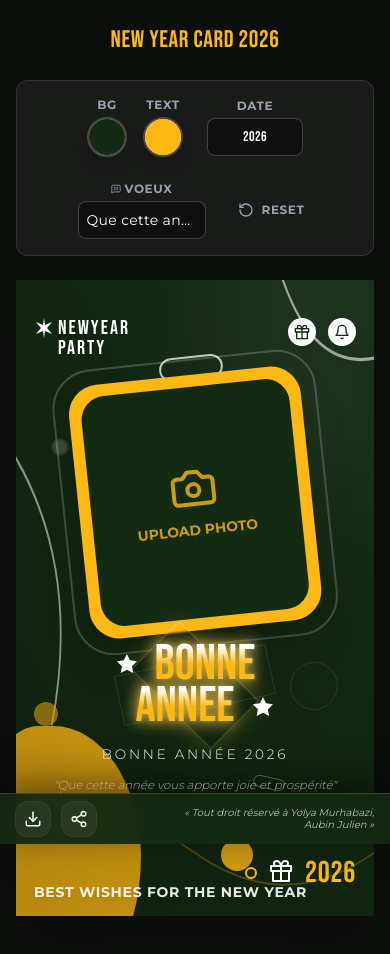
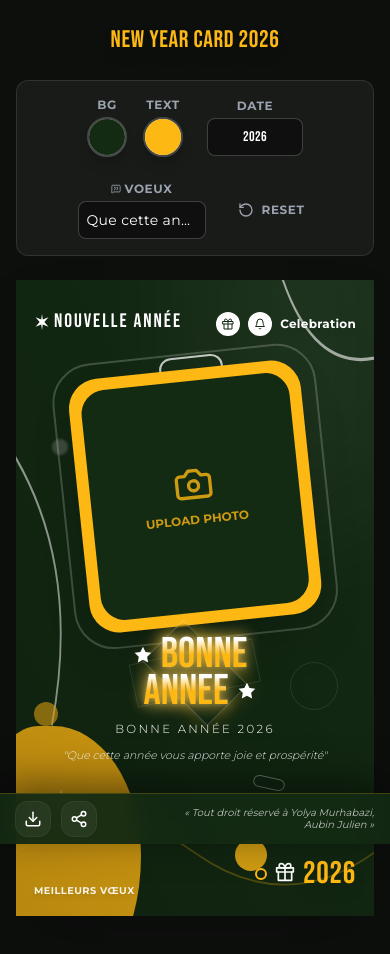
Before and after one commit to yolyamurhabazi/nouvelancard, a React (Vite) app: page / in a window 390 px wide. Shown: the top 954 px of the page. Built offline with nearby package versions, Linux system fonts and the light colour scheme.

Commit message:
feat: Adjust card canvas layout and typography
Updates the card canvas to improve layout responsiveness and text scaling. The title font size now uses `clamp` for better fitting on smaller screens, and the header elements have been adjusted for more consistent positioning and scaling.

```diff
--- a/components/CardCanvas.tsx
+++ b/components/CardCanvas.tsx
@@ -21,8 +21,9 @@ const CardCanvas: React.FC<CardCanvasProps> = ({ cardRef, cardState, onImageUplo
   const bgAccentStyle = { backgroundColor: cardState.accentColor };
   const borderAccentStyle = { borderColor: cardState.accentColor };
 
+  // Responsive typography using clamp to prevent collisions on small screens
   const titleTextStyle: React.CSSProperties = {
-    fontSize: 'clamp(50px, 12vw, 90px)',
+    fontSize: 'clamp(38px, 11vw, 90px)',
     backgroundImage: `linear-gradient(180deg, #ffffff 10%, ${cardState.accentColor} 50%, ${cardState.accentColor} 100%)`,
     WebkitBackgroundClip: 'text',
     WebkitTextFillColor: 'transparent',
@@ -84,31 +85,31 @@ const CardCanvas: React.FC<CardCanvasProps> = ({ cardRef, cardState, onImageUplo
 
 
       {/* --- Header Content --- */}
-      <div className="absolute top-[6%] left-[5%] flex items-center gap-2 z-20">
+      <div className="absolute top-[5%] left-[5%] flex items-center gap-2 z-20">
          <div className="flex flex-col items-start justify-center">
              <div className="flex items-center gap-1">
-                <StarBurstIcon className="w-5 h-5 text-white" />
-                <span className="font-bebas text-xl tracking-widest leading-none">NEWYEAR</span>
+                <StarBurstIcon className="w-4 h-4 md:w-5 md:h-5 text-white" />
+                <span className="font-bebas tracking-widest leading-none whitespace-nowrap" style={{ fontSize: 'clamp(14px, 5vw, 22px)' }}>NOUVELLE ANNÉE</span>
              </div>
-             <span className="font-bebas text-xl tracking-widest leading-none ml-6">PARTY</span>
          </div>
       </div>
 
-      <div className="absolute top-[6%] right-[5%] flex items-center gap-3 z-20">
-         <div className="bg-white rounded-full p-1.5 w-7 h-7 flex items-center justify-center shadow-lg" style={{ color: cardState.backgroundColor }}>
-            <GiftIcon className="w-4 h-4" />
+      <div className="absolute top-[5%] right-[5%] flex items-center gap-2 md:gap-3 z-20">
+         <div className="bg-white rounded-full p-1.5 w-6 h-6 md:w-7 md:h-7 flex items-center justify-center shadow-lg" style={{ color: cardState.backgroundColor }}>
+            <GiftIcon className="w-3 h-3 md:w-4 md:h-4" />
          </div>
-         <div className="bg-white rounded-full p-1.5 w-7 h-7 flex items-center justify-center shadow-lg" style={{ color: cardState.backgroundColor }}>
-            <BellIcon className="w-4 h-4" />
+         <div className="bg-white rounded-full p-1.5 w-6 h-6 md:w-7 md:h-7 flex items-center justify-center shadow-lg" style={{ color: cardState.backgroundColor }}>
+            <BellIcon className="w-3 h-3 md:w-4 md:h-4" />
          </div>
-         <span className="font-montserrat font-semibold text-xs md:text-sm tracking-wide shadow-black drop-shadow-md hidden sm:inline">Celebration</span>
+         {/* Hidden on very small screens to save space */}
+         <span className="font-montserrat font-semibold text-xs md:text-sm tracking-wide shadow-black drop-shadow-md hidden min-[350px]:inline">Celebration</span>
       </div>
 
 
       {/* --- Main Content Area --- */}
 
       {/* 1. Image Card Section */}
-      <div className="absolute z-10 flex items-center justify-center transition-all duration-500 top-[15%] left-1/2 -translate-x-1/2 w-[65%] h-[40%]">
+      <div className="absolute z-10 flex items-center justify-center transition-all duration-500 top-[14%] left-1/2 -translate-x-1/2 w-[65%] h-[40%]">
          <div className="relative w-full h-full transform -rotate-6 hover:scale-105 transition-transform duration-300 ease-out">
 
             {/* The Accent Color Card Background */}
@@ -136,14 +137,14 @@ const CardCanvas: React.FC<CardCanvasProps> = ({ cardRef, cardState, onImageUplo
                   />
                 ) : (
                   <div className="flex flex-col items-center justify-center opacity-80 p-4 text-center" style={textAccentStyle}>
-                      <CameraIcon className="w-12 h-12 mb-2" />
-                      <span className="font-montserrat font-bold text-sm uppercase">Upload Photo</span>
+                      <CameraIcon className="w-10 h-10 md:w-12 md:h-12 mb-2" />
+                      <span className="font-montserrat font-bold text-xs md:text-sm uppercase">Upload Photo</span>
                   </div>
                 )}
 
                 {/* Hover Overlay */}
                 <div className="absolute inset-0 bg-black/40 opacity-0 group-hover:opacity-100 transition-opacity flex items-center justify-center pointer-events-none">
-                  <span className="text-white text-xs font-bold uppercase tracking-wider border border-white px-3 py-1 rounded-full">Change</span>
+                  <span className="text-white text-[10px] md:text-xs font-bold uppercase tracking-wider border border-white px-3 py-1 rounded-full backdrop-blur-sm">CHANGEMENT</span>
                 </div>
             </div>
 
@@ -153,7 +154,7 @@ const CardCanvas: React.FC<CardCanvasProps> = ({ cardRef, cardState, onImageUplo
       </div>
 
       {/* 2. Typography Section with Crystal Effects */}
-      <div className="absolute z-20 flex flex-col transition-all duration-500 top-[57%] left-1/2 -translate-x-1/2 w-[90%] items-center text-center">
+      <div className="absolute z-20 flex flex-col transition-all duration-500 top-[56%] left-1/2 -translate-x-1/2 w-[95%] items-center text-center">
 
           <div className="relative">
              {/* Decorative 'Crystal' shapes behind the text */}
@@ -168,17 +169,17 @@ const CardCanvas: React.FC<CardCanvasProps> = ({ cardRef, cardState, onImageUplo
              {/* Main Text with Crystal Gradient & Glow & Stars */}
              {/* The 'notranslate' class and translate='no' attribute ensure the browser does not attempt to translate this artistic text */}
              <div className="flex flex-col items-center justify-center notranslate" translate="no">
-                <div className="flex items-center gap-4 translate-x-[-10px]">
+                <div className="flex items-center gap-2 md:gap-4 translate-x-[-5px] md:translate-x-[-10px]">
                     <StarIcon
-                      className="w-6 h-6 md:w-8 md:h-8"
+                      className="w-5 h-5 md:w-8 md:h-8"
                       style={{ filter: `drop-shadow(0 0 4px ${cardState.accentColor})` }}
                     />
                     <h1 className="font-bebas relative z-10" style={titleTextStyle}>BONNE</h1>
                 </div>
-                <div className="flex items-center gap-4 translate-x-[10px]">
+                <div className="flex items-center gap-2 md:gap-4 translate-x-[5px] md:translate-x-[10px]">
                     <h1 className="font-bebas relative z-10" style={titleTextStyle}>ANNÉE</h1>
                     <StarIcon
-                      className="w-6 h-6 md:w-8 md:h-8"
+                      className="w-5 h-5 md:w-8 md:h-8"
                       style={{ filter: `drop-shadow(0 0 4px ${cardState.accentColor})` }}
                     />
                 </div>
@@ -186,9 +187,9 @@ const CardCanvas: React.FC<CardCanvasProps> = ({ cardRef, cardState, onImageUplo
           </div>
 
           <p
-            className="font-montserrat text-white tracking-[0.2em] font-light mt-4 drop-shadow-md"
+            className="font-montserrat text-white tracking-[0.2em] font-light mt-3 md:mt-4 drop-shadow-md whitespace-nowrap"
             style={{
-              fontSize: 'clamp(12px, 3.5vw, 18px)'
+              fontSize: 'clamp(10px, 3vw, 18px)'
             }}
           >
             BONNE ANNÉE {cardState.year}
@@ -197,9 +198,9 @@ const CardCanvas: React.FC<CardCanvasProps> = ({ cardRef, cardState, onImageUplo
           {/* Custom Wish/Message */}
           {cardState.message && (
              <p
-               className="font-montserrat text-white/90 italic font-light mt-3 max-w-md mx-auto leading-relaxed drop-shadow-md"
+               className="font-montserrat text-white/90 italic font-light mt-2 md:mt-3 max-w-[90%] mx-auto leading-relaxed drop-shadow-md"
                style={{
-                  fontSize: 'clamp(10px, 3vw, 14px)'
+                  fontSize: 'clamp(9px, 2.8vw, 14px)'
                }}
              >
                "{cardState.message}"
@@ -209,19 +210,24 @@ const CardCanvas: React.FC<CardCanvasProps> = ({ cardRef, cardState, onImageUplo
 
 
       {/* --- Footer Content --- */}
-      <div className="absolute left-[5%] z-20 bottom-[2%]">
-         <span className="font-montserrat font-bold text-sm md:text-base tracking-wider opacity-90 uppercase drop-shadow-md">Best wishes for the new year</span>
+      <div className="absolute left-[5%] z-20 bottom-[3%] max-w-[55%]">
+         <span
+            className="font-montserrat font-bold tracking-wider opacity-90 uppercase drop-shadow-md leading-tight block"
+            style={{ fontSize: 'clamp(8px, 2.5vw, 14px)' }}
+         >
+            Meilleurs vœux
+         </span>
       </div>
 
-      <div className="absolute right-[5%] flex items-center gap-3 z-20 bottom-[4%]">
+      <div className="absolute right-[5%] flex items-center gap-2 md:gap-3 z-20 bottom-[3%]">
          {/* Ring decoration */}
          <div className="w-3 h-3 md:w-4 md:h-4 border-2 rounded-full" style={borderAccentStyle}></div>
          {/* Solid dot */}
-         <div className="w-8 h-8 md:w-10 md:h-10 rounded-full absolute -left-6 -top-4 -z-10 opacity-80" style={bgAccentStyle}></div>
+         <div className="w-8 h-8 md:w-10 md:h-10 rounded-full absolute -left-5 md:-left-6 -top-3 md:-top-4 -z-10 opacity-80" style={bgAccentStyle}></div>
 
-         <GiftIcon className="w-6 h-6 md:w-8 md:h-8 mb-1" style={textAccentStyle} />
+         <GiftIcon className="w-5 h-5 md:w-8 md:h-8 mb-1" style={textAccentStyle} />
 
-         <span className="font-bebas text-3xl md:text-5xl tracking-wide drop-shadow-lg" style={textAccentStyle}>{cardState.date}</span>
+         <span className="font-bebas tracking-wide drop-shadow-lg" style={{ ...textAccentStyle, fontSize: 'clamp(28px, 8vw, 48px)' }}>{cardState.date}</span>
       </div>
 
     </div>
```
